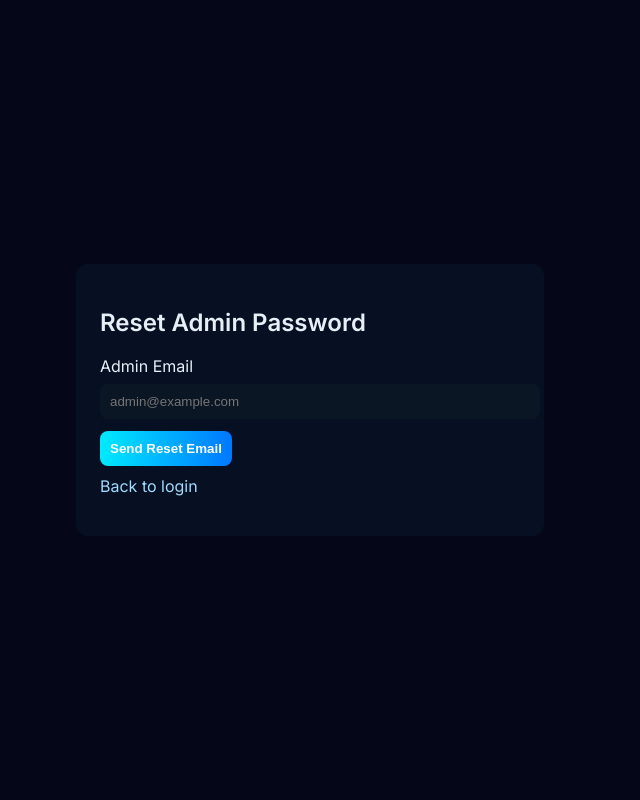
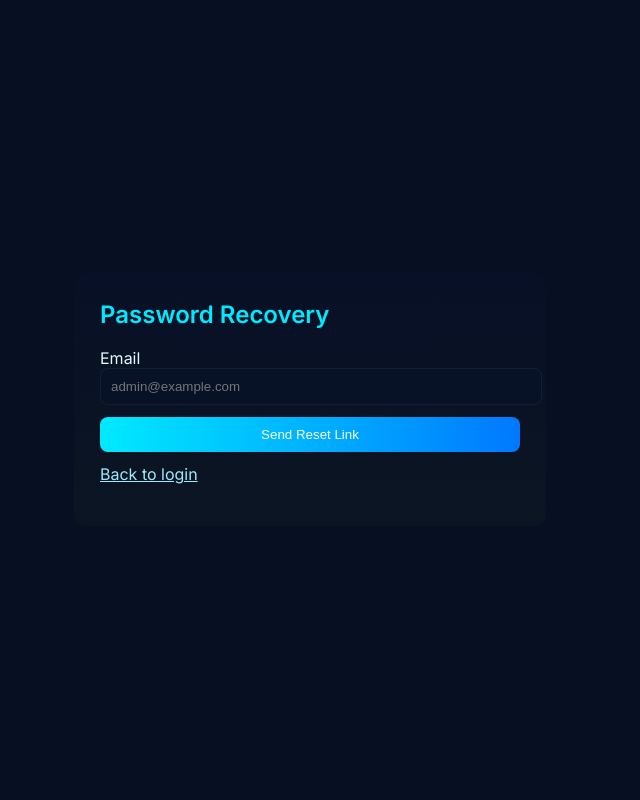
Before and after one commit to slickofficials/SlickOfficials-HQ-HUB, a Flask app: page /forgot_password in a window 1280 px wide. Shown: the whole page, without its empty margins (330-970 px from the left). Run offline with Flask 3, Linux system fonts and the light colour scheme.

Commit message:
Update forgot_password.html

```diff
--- a/templates/forgot_password.html
+++ b/templates/forgot_password.html
@@ -1,34 +1,32 @@
 <!doctype html>
-<html lang="en">
+<html>
 <head>
-  <meta charset="utf-8" />
-  <meta name="viewport" content="width=device-width,initial-scale=1" />
+  <meta charset="utf-8"><meta name="viewport" content="width=device-width,initial-scale=1">
   <title>Forgot Password</title>
   <link href="https://fonts.googleapis.com/css2?family=Inter:wght@400;600&display=swap" rel="stylesheet">
   <style>
-    body{font-family:'Inter',sans-serif;background:#050618;color:#e6eef6;margin:0;display:flex;align-items:center;justify-content:center;height:100vh}
-    .box{width:420px;padding:24px;background:#071022;border-radius:12px}
-    input{width:100%;padding:10px;border-radius:8px;border:none;margin-top:8px;background:#0b1624;color:#eaf4ff}
-    .btn{margin-top:12px;padding:10px;border-radius:8px;border:none;background:linear-gradient(90deg,#00eaff,#0078ff);color:white;font-weight:600;cursor:pointer}
-    a{color:#9fdcff;text-decoration:none}
+    body{font-family:'Inter',sans-serif;background:#071022;color:#e6f7ff;display:flex;align-items:center;justify-content:center;height:100vh;margin:0}
+    .card{background:linear-gradient(180deg,#071026,#0b1522);padding:26px;border-radius:12px;width:420px}
+    input{width:100%;padding:10px;border-radius:8px;border:1px solid rgba(255,255,255,0.05);background:#071226;color:#fff;margin-bottom:12px}
+    .btn{padding:10px;border-radius:8px;background:linear-gradient(90deg,#00eaff,#0078ff);border:none;color:white;width:100%}
   </style>
 </head>
 <body>
-  <div class="box">
-    <h2>Reset Admin Password</h2>
+  <div class="card">
+    <h2 style="color:#00eaff;margin-top:0">Password Recovery</h2>
     {% with messages = get_flashed_messages(with_categories=true) %}
-    {% if messages %}
-      {% for category, msg in messages %}
-        <div style="padding:8px;background:rgba(255,255,255,0.02);border-radius:6px;margin-bottom:8px">{{ msg }}</div>
-      {% endfor %}
-    {% endif %}
+      {% if messages %}
+        {% for cat, msg in messages %}
+          <div style="padding:8px;background:#001321;border-radius:8px;margin-bottom:10px">{{ msg }}</div>
+        {% endfor %}
+      {% endif %}
     {% endwith %}
     <form method="post">
-      <label>Admin Email</label>
-      <input name="email" type="email" placeholder="admin@example.com" required>
-      <button class="btn" type="submit">Send Reset Email</button>
+      <label>Email</label>
+      <input type="email" name="email" placeholder="admin@example.com" required>
+      <button class="btn" type="submit">Send Reset Link</button>
     </form>
-    <p style="margin-top:10px"><a href="{{ url_for('login') }}">Back to login</a></p>
+    <p style="margin-top:12px"><a href="{{ url_for('login') }}" style="color:#9fe9ff">Back to login</a></p>
   </div>
 </body>
 </html>
```
